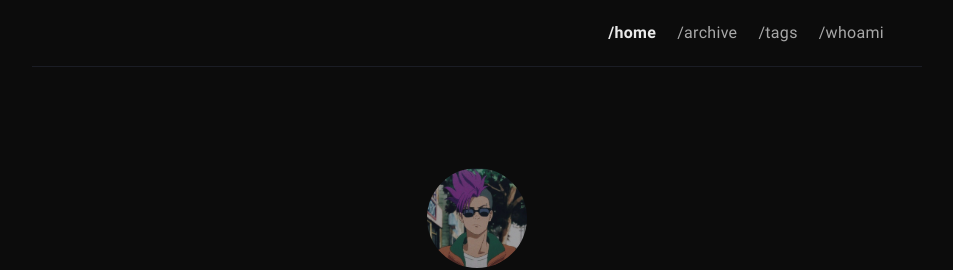
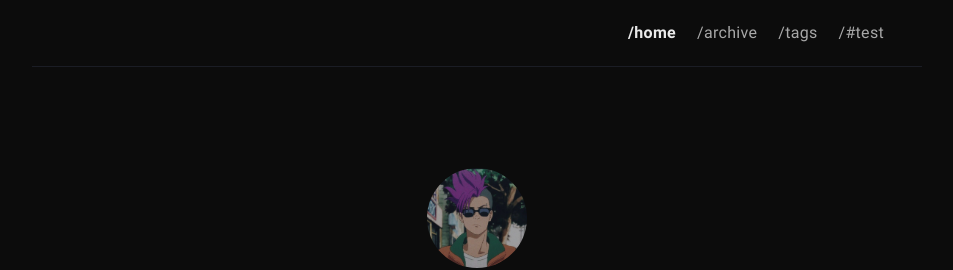
Before and after one commit to sh3llm4g1ck/sh3llm4g1ck.github.io, a Jekyll site: the page built from index.md, in a window 1280 px wide. Shown: the top 270 px of the page, without its empty margins (163-1116 px from the left). Built offline with Jekyll 4.4.1, drawn with Linux system fonts in a browser that asks for light colours.

Commit message:
Update menus.yml

```diff
--- a/_data/menus.yml
+++ b/_data/menus.yml
@@ -10,8 +10,8 @@
   url: /tags/
   external: false # set true if you using external link, see below
 
-- title: /whoami
-  url: /whoami/
+- title: /#test
+  url: /test/
   external: false # set true if you using external link, see below
 
 # Example:
```
